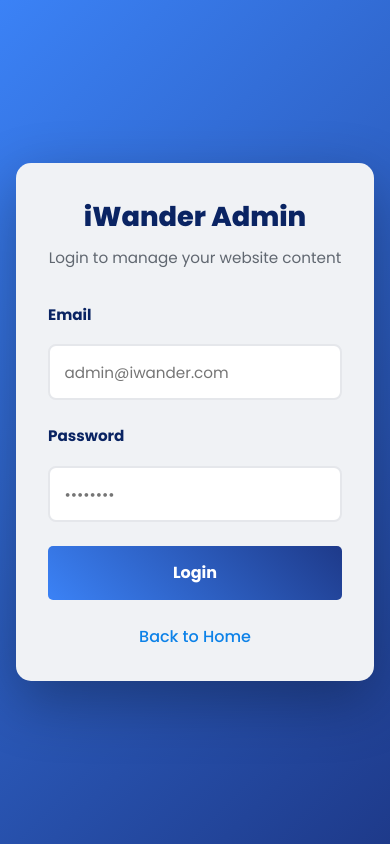
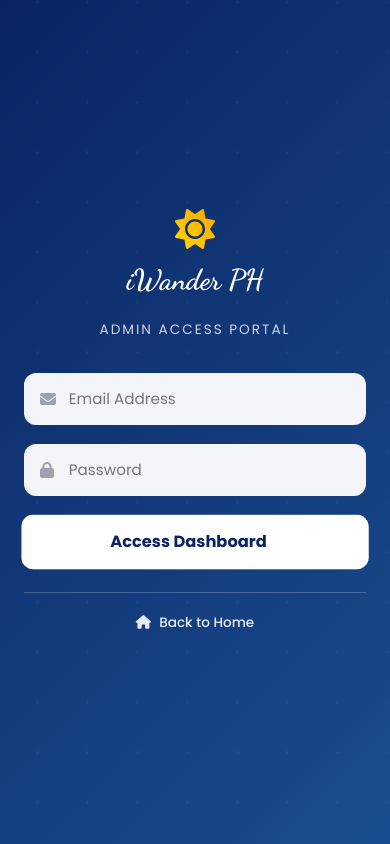
Before and after one commit to yujiin770/iwanderph-touristwebsite, a React (Vite) app in the folder frontend/: page /login in a window 390 px wide. Built offline with nearby package versions, Linux system fonts and the light colour scheme; no server answers.

Commit message:
update login design

```diff
--- a/frontend/src/components/Activities.jsx
+++ b/frontend/src/components/Activities.jsx
@@ -276,7 +276,7 @@ function Activities() {
                           className="explore-activity-btn"
                           onClick={handleExploreClick}
                         >
-                          {activity.buttonText} <span>→</span>
+                          {activity.buttonText}
                         </button>
                       </div>
                     </div>
--- a/frontend/src/pages/LoginPage.jsx
+++ b/frontend/src/pages/LoginPage.jsx
@@ -1,6 +1,7 @@
-import React, { useState } from 'react';
+import React, { useState, useEffect, useRef } from 'react';
 import { useAuth } from '../context/AuthContext';
 import { useNavigate } from 'react-router-dom';
+import gsap from 'gsap';
 import '../styles/Login.css';
 
 function LoginPage() {
@@ -11,64 +12,145 @@ function LoginPage() {
   const { login } = useAuth();
   const navigate = useNavigate();
 
+  const containerRef = useRef(null);
+  const formRef = useRef(null);
+  const headerRef = useRef(null);
+  const buttonRef = useRef(null);
+
+  useEffect(() => {
+    const ctx = gsap.context(() => {
+      // Background fade in
+      gsap.fromTo(containerRef.current,
+        { opacity: 0 },
+        { opacity: 1, duration: 0.8, ease: "power2.out" }
+      );
+
+      // Form slide up animation
+      gsap.fromTo(formRef.current,
+        { y: 50, opacity: 0, scale: 0.95 },
+        {
+          y: 0,
+          opacity: 1,
+          scale: 1,
+          duration: 0.8,
+          ease: "back.out(0.6)",
+          delay: 0.2
+        }
+      );
+
+      // Header animation
+      gsap.fromTo(headerRef.current,
+        { y: -30, opacity: 0 },
+        { y: 0, opacity: 1, duration: 0.6, ease: "power2.out", delay: 0.3 }
+      );
+
+      // Button pulse animation
+      gsap.to(buttonRef.current, {
+        scale: 1.02,
+        duration: 1.5,
+        repeat: -1,
+        yoyo: true,
+        ease: "power1.inOut",
+        delay: 1
+      });
+    }, containerRef);
+
+    return () => ctx.revert();
+  }, []);
+
   const handleSubmit = async (e) => {
     e.preventDefault();
     setLoading(true);
     setError('');
+
+    // Button click animation
+    gsap.to(buttonRef.current, {
+      scale: 0.98,
+      duration: 0.1,
+      yoyo: true,
+      repeat: 1
+    });
 
     try {
       await login(email, password);
       navigate('/admin');
     } catch (err) {
       setError(err.message || 'Invalid email or password');
+      // Shake animation on error
+      gsap.to(formRef.current, {
+        x: 10,
+        duration: 0.1,
+        repeat: 3,
+        yoyo: true,
+        ease: "power2.inOut"
+      });
     } finally {
       setLoading(false);
     }
   };
 
   return (
-    <div className="login-page">
+    <div className="login-page" ref={containerRef}>
+      <div className="login-bg-pattern"></div>
       <div className="login-container">
-        <div className="login-form-wrapper">
-          <div className="login-header">
-            <h1>iWander Admin</h1>
-            <p>Login to manage your website content</p>
+        <div className="login-form-wrapper" ref={formRef}>
+          <div className="login-header" ref={headerRef}>
+            <div className="login-logo">
+              <i className="fas fa-sun"></i>
+              <h1>iWander PH</h1>
+            </div>
+            <p>Admin Access Portal</p>
           </div>
 
           <form onSubmit={handleSubmit} className="login-form">
             {error && <div className="error-message">{error}</div>}
 
-            <div className="form-group">
-              <label htmlFor="email">Email</label>
+            <div className="input-group">
+              <i className="fas fa-envelope"></i>
               <input
                 type="email"
                 id="email"
                 value={email}
                 onChange={(e) => setEmail(e.target.value)}
-                placeholder="admin@iwander.com"
+                placeholder="Email Address"
                 required
               />
             </div>
 
-            <div className="form-group">
-              <label htmlFor="password">Password</label>
+            <div className="input-group">
+              <i className="fas fa-lock"></i>
               <input
                 type="password"
                 id="password"
                 value={password}
                 onChange={(e) => setPassword(e.target.value)}
-                placeholder="••••••••"
+                placeholder="Password"
                 required
               />
             </div>
 
-            <button type="submit" className="login-btn" disabled={loading}>
-              {loading ? 'Logging in...' : 'Login'}
+            <button
+              type="submit"
+              className="login-btn"
+              disabled={loading}
+              ref={buttonRef}
+            >
+              {loading ? (
+                <>
+                  <i className="fas fa-spinner fa-spin"></i> Logging in...
+                </>
+              ) : (
+                <>
+                  Access Dashboard <i ></i>
+                </>
+              )}
             </button>
           </form>
 
           <div className="login-footer">
-            <a href="/">Back to Home</a>
+            <a href="/">
+              <i className="fas fa-home"></i> Back to Home
+            </a>
           </div>
         </div>
       </div>
--- a/frontend/src/styles/Login.css
+++ b/frontend/src/styles/Login.css
@@ -3,117 +3,164 @@
     display: flex;
     align-items: center;
     justify-content: center;
-    background: linear-gradient(135deg, var(--gradient-start), var(--gradient-end));
+    background: linear-gradient(135deg, #0A2463, #1a4d8f);
     padding: 1rem;
+    position: relative;
+    overflow: hidden;
+}
+
+/* Animated Background Pattern */
+.login-bg-pattern {
+    position: absolute;
+    top: 0;
+    left: 0;
+    width: 100%;
+    height: 100%;
+    background-image: radial-gradient(circle at 20% 50%, rgba(255, 255, 255, 0.05) 2%, transparent 2%);
+    background-size: 50px 50px;
+    pointer-events: none;
+    animation: patternMove 20s linear infinite;
+}
+
+@keyframes patternMove {
+    0% {
+        background-position: 0 0;
+    }
+    100% {
+        background-position: 100px 100px;
+    }
 }
 
 .login-container {
     width: 100%;
-    max-width: 400px;
+    max-width: 420px;
+    position: relative;
+    z-index: 1;
 }
 
 .login-form-wrapper {
-    background: var(--lm-bg);
-    border-radius: 15px;
-    box-shadow: 0 20px 60px rgba(0, 0, 0, 0.3);
+    background: rgba(255, 255, 255, 0.98);
+    border-radius: 24px;
+    box-shadow: 0 25px 50px rgba(0, 0, 0, 0.25);
     padding: 2.5rem;
+    backdrop-filter: blur(10px);
 }
 
 body.dark-mode .login-form-wrapper {
-    background: #1f2937;
-    box-shadow: 0 20px 60px rgba(0, 0, 0, 0.5);
+    background: rgba(31, 41, 55, 0.98);
+    box-shadow: 0 25px 50px rgba(0, 0, 0, 0.4);
 }
 
+/* Login Header */
 .login-header {
     text-align: center;
     margin-bottom: 2rem;
 }
 
-.login-header h1 {
-    font-size: 2rem;
-    font-weight: 800;
-    margin: 0 0 0.5rem 0;
-    color: var(--primary-blue);
+.login-logo {
+    display: flex;
+    flex-direction: column;
+    align-items: center;
+    gap: 0.5rem;
+    margin-bottom: 1rem;
 }
 
-body.dark-mode .login-header h1 {
+.login-logo i {
+    font-size: 2.5rem;
+    background: linear-gradient(45deg, #FFD700, #FFA500);
+    -webkit-background-clip: text;
+    background-clip: text;
+    color: transparent;
+}
+
+.login-logo h1 {
+    font-family: 'Dancing Script', cursive;
+    font-size: 2rem;
+    font-weight: 700;
+    margin: 0;
+    color: #0A2463;
+}
+
+body.dark-mode .login-logo h1 {
     color: #e2e8f0;
 }
 
 .login-header p {
-    color: var(--lm-subtext);
+    color: #6b7280;
     margin: 0;
-    font-size: 0.95rem;
+    font-size: 0.85rem;
+    letter-spacing: 2px;
+    text-transform: uppercase;
 }
 
 body.dark-mode .login-header p {
-    color: var(--dm-subtext);
+    color: #9ca3af;
 }
 
-.login-form {
-    display: flex;
-    flex-direction: column;
-    gap: 1.5rem;
+/* Input Groups */
+.input-group {
+    position: relative;
+    margin-bottom: 1.2rem;
 }
 
-.form-group {
-    display: flex;
-    flex-direction: column;
+.input-group i {
+    position: absolute;
+    left: 1rem;
+    top: 50%;
+    transform: translateY(-50%);
+    color: #9ca3af;
+    font-size: 1rem;
+    transition: all 0.3s;
 }
 
-.form-group label {
-    font-weight: 600;
-    margin-bottom: 0.5rem;
-    color: var(--lm-text);
-    font-size: 0.95rem;
-}
-
-body.dark-mode .form-group label {
-    color: var(--dm-text);
-}
-
-.form-group input {
-    padding: 0.9rem;
-    border: 1px solid var(--lm-subtext);
-    border-radius: 5px;
+.input-group input {
+    width: 100%;
+    padding: 0.9rem 1rem 0.9rem 2.8rem;
+    border: 2px solid #e5e7eb;
+    border-radius: 12px;
     background: white;
-    color: var(--lm-text);
     font-size: 0.95rem;
     transition: all 0.3s;
 }
 
-body.dark-mode .form-group input {
+body.dark-mode .input-group input {
     background: #2d3748;
-    border-color: var(--dm-subtext);
-    color: var(--dm-text);
+    border-color: #4b5563;
+    color: white;
 }
 
-.form-group input:focus {
+.input-group input:focus {
     outline: none;
-    border-color: var(--lm-highlight);
-    box-shadow: 0 0 0 3px rgba(13, 130, 232, 0.1);
+    border-color: #3b82f6;
+    box-shadow: 0 0 0 3px rgba(59, 130, 246, 0.1);
 }
 
-body.dark-mode .form-group input:focus {
-    border-color: var(--dm-highlight);
-    box-shadow: 0 0 0 3px rgba(53, 120, 229, 0.1);
+.input-group input:focus + i {
+    color: #3b82f6;
 }
 
+/* Login Button */
 .login-btn {
-    background: linear-gradient(45deg, var(--gradient-start), var(--gradient-end));
+    width: 100%;
+    background: linear-gradient(135deg, #3b82f6, #2563eb);
     color: white;
     padding: 0.9rem;
-    border-radius: 5px;
+    border-radius: 12px;
     border: none;
     font-weight: 600;
     font-size: 1rem;
     cursor: pointer;
     transition: all 0.3s;
+    display: flex;
+    align-items: center;
+    justify-content: center;
+    gap: 0.8rem;
 }
 
 .login-btn:hover:not(:disabled) {
     transform: translateY(-2px);
-    box-shadow: 0 10px 20px rgba(59, 130, 246, 0.3);
+    box-shadow: 0 10px 25px rgba(59, 130, 246, 0.3);
+    gap: 1rem;
 }
 
 .login-btn:disabled {
@@ -121,40 +168,137 @@ body.dark-mode .form-group input:focus {
     cursor: not-allowed;
 }
 
+.login-btn i {
+    font-size: 0.9rem;
+}
+
+/* Error Message */
 .error-message {
     background: #fee2e2;
     color: #991b1b;
-    padding: 1rem;
-    border-radius: 5px;
-    font-size: 0.95rem;
+    padding: 0.8rem;
+    border-radius: 10px;
+    font-size: 0.85rem;
+    margin-bottom: 1rem;
+    display: flex;
+    align-items: center;
+    gap: 0.5rem;
 }
 
+.error-message::before {
+    content: '⚠️';
+}
+
+/* Login Footer */
 .login-footer {
     text-align: center;
     margin-top: 1.5rem;
+    padding-top: 1rem;
+    border-top: 1px solid rgba(0, 0, 0, 0.08);
+}
+
+body.dark-mode .login-footer {
+    border-top-color: rgba(255, 255, 255, 0.08);
 }
 
 .login-footer a {
-    color: var(--lm-highlight);
+    color: #3b82f6;
     text-decoration: none;
     font-weight: 500;
-    transition: opacity 0.3s;
-}
-
-body.dark-mode .login-footer a {
-    color: var(--dm-highlight);
+    font-size: 0.85rem;
+    transition: all 0.3s;
+    display: inline-flex;
+    align-items: center;
+    gap: 0.5rem;
 }
 
 .login-footer a:hover {
-    opacity: 0.8;
+    gap: 0.8rem;
+    color: #60a5fa;
+}
+
+/* Responsive */
+@media (max-width: 768px) {
+    .login-page {
+        background: linear-gradient(135deg, #0A2463, #1a4d8f);
+        padding: 0;
+    }
+
+    .login-container {
+        max-width: 100%;
+        height: 100vh;
+        display: flex;
+        align-items: center;
+        justify-content: center;
+    }
+
+    .login-form-wrapper {
+        background: transparent;
+        box-shadow: none;
+        backdrop-filter: none;
+        padding: 2rem;
+        width: 100%;
+    }
+
+    body.dark-mode .login-form-wrapper {
+        background: transparent;
+    }
+
+    .login-logo h1 {
+        color: white;
+    }
+
+    .login-header p {
+        color: rgba(255, 255, 255, 0.8);
+    }
+
+    .input-group input {
+        background: rgba(255, 255, 255, 0.95);
+        border: none;
+    }
+
+    body.dark-mode .input-group input {
+        background: rgba(31, 41, 55, 0.95);
+        border: 1px solid rgba(255, 255, 255, 0.2);
+    }
+
+    .login-btn {
+        background: white;
+        color: #0A2463;
+    }
+
+    .login-btn:hover:not(:disabled) {
+        background: #f0f0f0;
+        box-shadow: 0 10px 25px rgba(0, 0, 0, 0.2);
+    }
+
+    .login-footer {
+        border-top-color: rgba(255, 255, 255, 0.2);
+    }
+
+    .login-footer a {
+        color: rgba(255, 255, 255, 0.9);
+    }
+
+    .login-footer a:hover {
+        color: white;
+    }
+
+    .error-message {
+        background: rgba(254, 226, 226, 0.95);
+    }
 }
 
 @media (max-width: 480px) {
     .login-form-wrapper {
-        padding: 2rem;
+        padding: 1.5rem;
     }
 
-    .login-header h1 {
-        font-size: 1.7rem;
+    .login-logo i {
+        font-size: 2.5rem;
+    }
+
+    .login-logo h1 {
+        font-size: 1.8rem;
     }
 }
```
